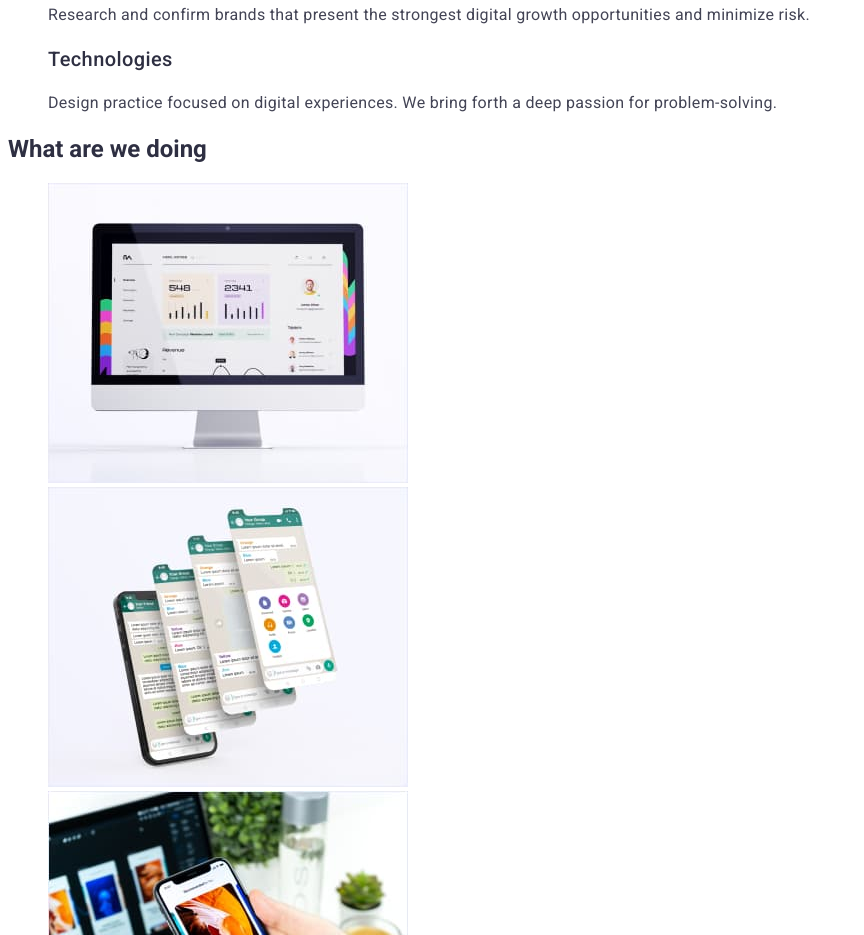
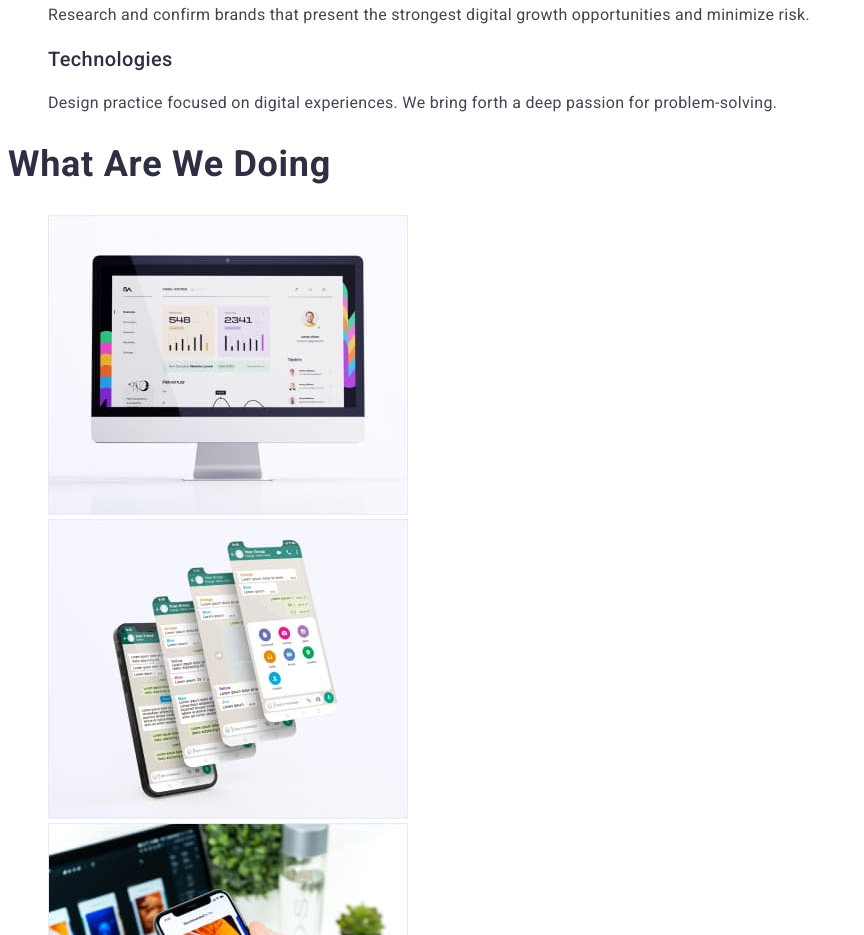
Before and after one commit to timatas/goit-markup-hw-02, a plain HTML site: page index.html in a window 1280 px wide. Shown: the part 2676-3611 px from the top of the page, without its empty margins (0-864 px from the left). Drawn offline with Linux system fonts and the light colour scheme.

Commit message:
servise section

```diff
--- a/css/styles.css
+++ b/css/styles.css
@@ -100,9 +100,16 @@ ul {
   line-height: 1.5;
   letter-spacing: 0.02em;
 }
-/* =========================== */
+/* ================================= */
 /* =====services section============ */
-
+.services-title {
+  font-size: 36px;
+  font-weight: 700;
+  line-height: 1.11;
+  letter-spacing: 0.02em;
+  text-transform: capitalize;
+}
+/* ================================= */
 footer {
   background-color: #2e2f42;
 }
--- a/index.html
+++ b/index.html
@@ -90,7 +90,7 @@
       </section>
 
       <section>
-        <h2>What are we doing</h2>
+        <h2 class="services-title">What are we doing</h2>
         <ul>
           <li>
             <img
```
